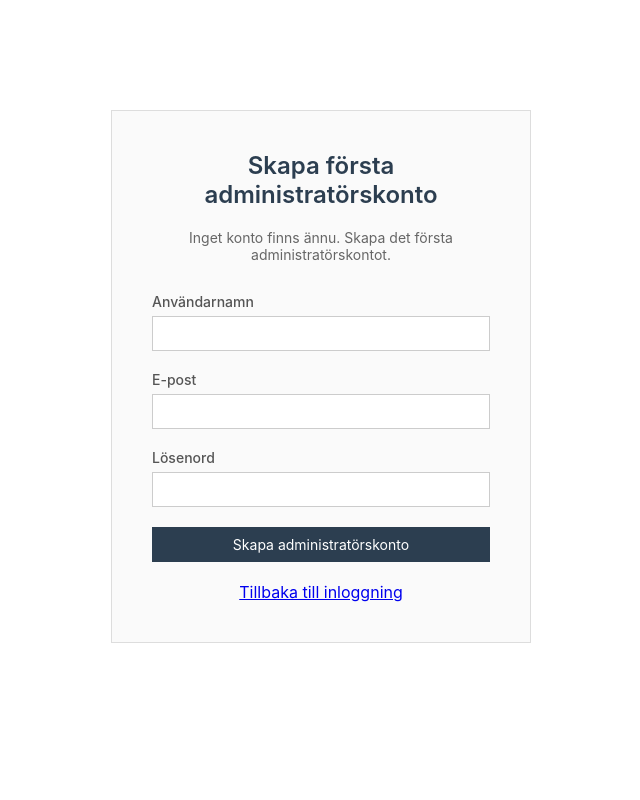
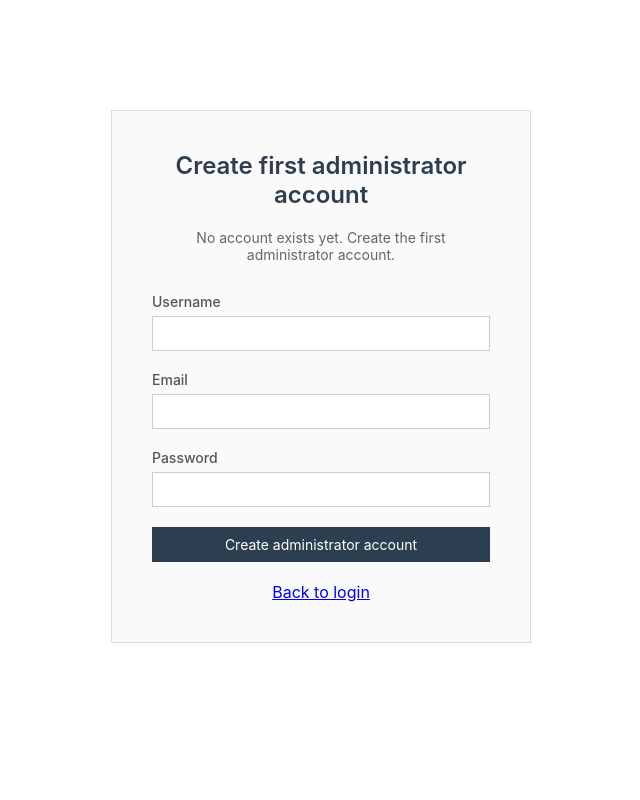
Before and after one commit to micaelATwh3e/timereport, a Flask app: page /register in a window 1280 px wide. Shown: the whole page, without its empty margins (319-959 px from the left). Run offline with Flask 3, Linux system fonts and the light colour scheme.

Commit message:
Fix translation coverage and auto-compile catalogs

```diff
--- a/app.py
+++ b/app.py
@@ -6,6 +6,8 @@ from werkzeug.security import generate_password_hash, check_password_hash
 from datetime import datetime, timedelta
 import calendar
 import os
+from pathlib import Path
+import subprocess
 from dotenv import load_dotenv
 
 load_dotenv()
@@ -28,6 +30,32 @@ def locale_selector():
     return request.accept_languages.best_match(app.config['BABEL_SUPPORTED_LOCALES']) or 'en'
 
 babel = Babel(app, locale_selector=locale_selector)
+
+def compile_translations_if_needed():
+    translations_dir = Path(app.root_path) / 'translations'
+    if not translations_dir.exists():
+        return
+
+    po_files = list(translations_dir.rglob('messages.po'))
+    if not po_files:
+        return
+
+    needs_compile = False
+    for po_file in po_files:
+        mo_file = po_file.with_suffix('.mo')
+        if not mo_file.exists() or mo_file.stat().st_mtime < po_file.stat().st_mtime:
+            needs_compile = True
+            break
+
+    if not needs_compile:
+        return
+
+    try:
+        subprocess.run(['pybabel', 'compile', '-d', str(translations_dir)], check=True)
+    except Exception as exc:
+        print(f"Translation compile skipped: {exc}")
+
+compile_translations_if_needed()
 
 # Make get_locale available in templates
 app.jinja_env.globals.update(get_locale=get_locale)
--- a/templates/register.html
+++ b/templates/register.html
@@ -1,33 +1,33 @@
 {% extends "base.html" %}
 
-{% block title %}Skapa första admin{% endblock %}
+{% block title %}{{ _('Create first admin') }}{% endblock %}
 
 {% block content %}
 <div style="max-width: 420px; margin: 80px auto; padding: 40px; border: 1px solid #ddd; background: #fafafa;">
-    <h2 style="text-align: center; margin-bottom: 20px; color: #2c3e50;">Skapa första administratörskonto</h2>
-    <p style="text-align: center; margin-bottom: 30px; color: #666; font-size: 14px;">Inget konto finns ännu. Skapa det första administratörskontot.</p>
+    <h2 style="text-align: center; margin-bottom: 20px; color: #2c3e50;">{{ _('Create first administrator account') }}</h2>
+    <p style="text-align: center; margin-bottom: 30px; color: #666; font-size: 14px;">{{ _('No account exists yet. Create the first administrator account.') }}</p>
 
     <form method="POST">
         <div class="form-group">
-            <label>Användarnamn</label>
+            <label>{{ _('Username') }}</label>
             <input type="text" name="username" required>
         </div>
 
         <div class="form-group">
-            <label>E-post</label>
+            <label>{{ _('Email') }}</label>
             <input type="email" name="email" required>
         </div>
 
         <div class="form-group">
-            <label>Lösenord</label>
+            <label>{{ _('Password') }}</label>
             <input type="password" name="password" required>
         </div>
 
-        <button type="submit" class="btn" style="width: 100%;">Skapa administratörskonto</button>
+        <button type="submit" class="btn" style="width: 100%;">{{ _('Create administrator account') }}</button>
     </form>
 
     <p style="text-align: center; margin-top: 20px;">
-        <a href="{{ url_for('login') }}">Tillbaka till inloggning</a>
+        <a href="{{ url_for('login') }}">{{ _('Back to login') }}</a>
     </p>
 </div>
 {% endblock %}
--- a/templates/reports.html
+++ b/templates/reports.html
@@ -149,7 +149,7 @@
                 {% endfor %}
                 {% if not yearly_totals %}
                 <tr>
-                    <td colspan="2" style="text-align: center; color: #999;">Ingen data än</td>
+                    <td colspan="2" style="text-align: center; color: #999;">{{ _('No data yet') }}</td>
                 </tr>
                 {% endif %}
             </tbody>
```
Also changed, not shown: translations/en/LC_MESSAGES/messages.po, translations/sv/LC_MESSAGES/messages.po.
